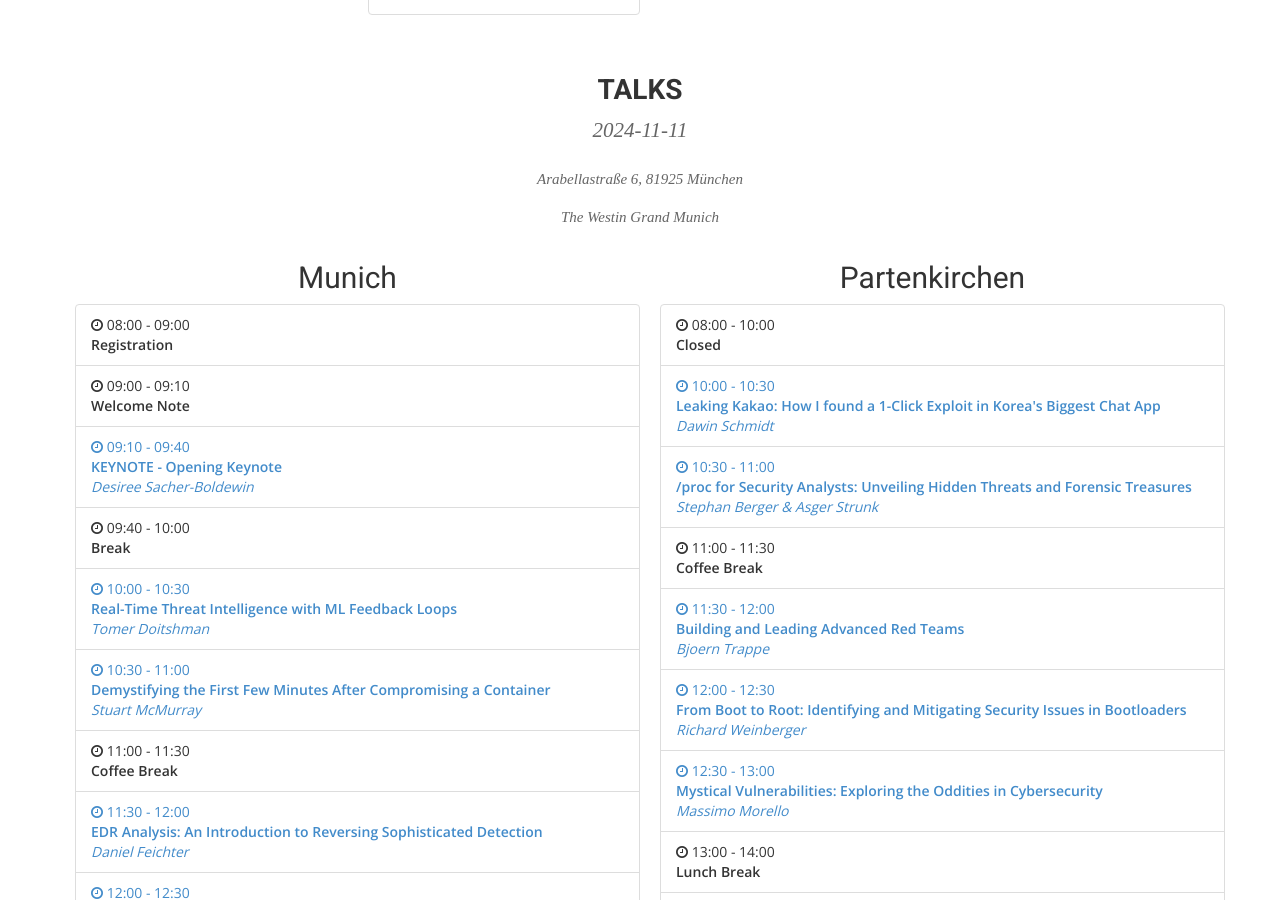
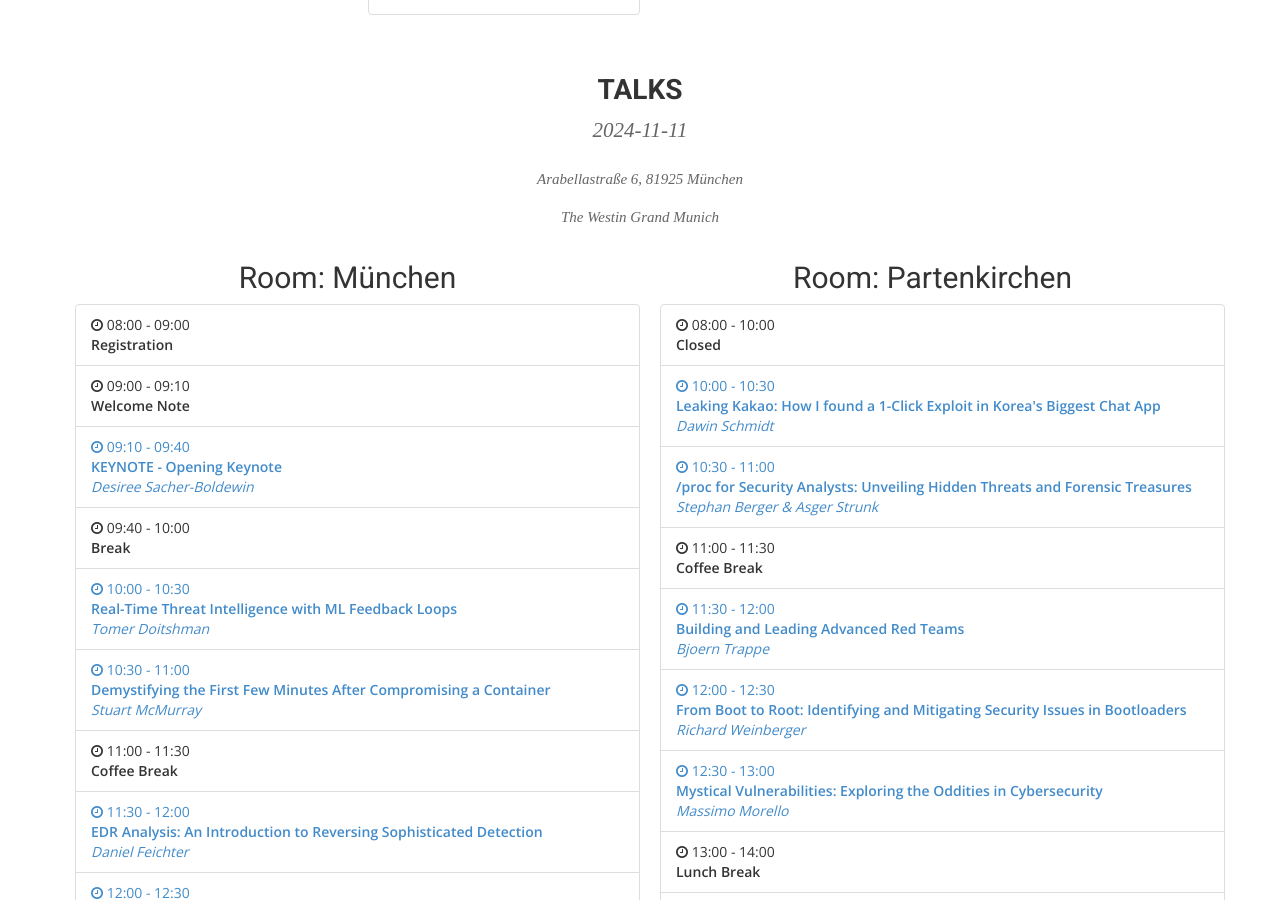
Before and after one commit to BSidesMUC/BSidesMunich2024, a Jekyll site: the page built from agenda.md, in a window 1280 px wide and 900 px high, scrolled down 1033 px. Built offline with Jekyll 4.4.1, drawn with Linux system fonts in a browser that asks for light colours; nearby versions of some CDN libraries; some web fonts are replaced.

Commit message:
Update agenda.html
Added room before room names and fixed münchen

```diff
--- a/_layouts/agenda.html
+++ b/_layouts/agenda.html
@@ -117,9 +117,9 @@ layout: default
         <div class="card">
           <div class="card-block text-center card-primary p-2">
           {% if track == 1 %}
-            <h2>Munich</h2>
+            <h2>Room: München</h2>
           {% elsif track == 2 %}
-            <h2>Partenkirchen</h2>
+            <h2>Room: Partenkirchen</h2>
           {% else %}
             <h2>Track {{ track }}</h2>
           {% endif %}
```
